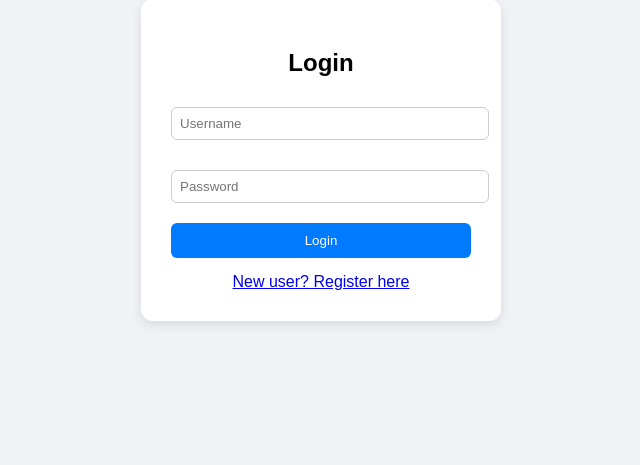
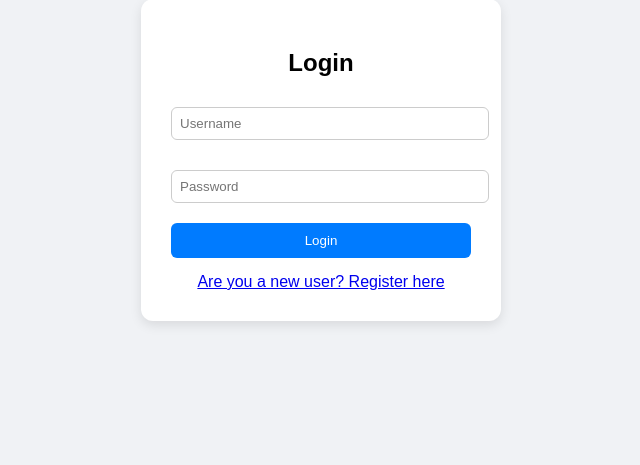
Before and after one commit to alana-cloudops/simple-flask-app, a Flask app: page /login in a window 1280 px wide. Shown: the part 248-713 px from the top of the page, without its empty margins (319-959 px from the left). Run offline with Flask 3, Linux system fonts and the light colour scheme.

Commit message:
small change in login template in ahref link

```diff
--- a/templates/login.html
+++ b/templates/login.html
@@ -13,6 +13,6 @@
         <input name="username" placeholder="Username" required>
         <input name="password" type="password" placeholder="Password" required>
         <button type="submit">Login</button>
-        <a href="/register">New user? Register here</a>
+        <a href="/register">Are you a new user? Register here</a>
     </form>
 </body>
```
